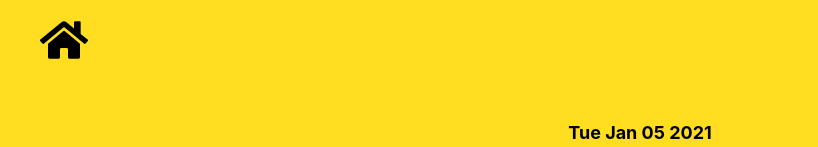
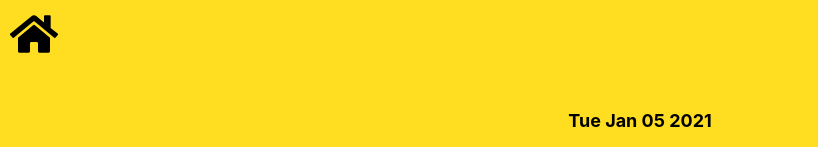
Before and after one commit to yenyin262/Jot-it, a React (Create React App) app: page / in a window 1280 px wide. Shown: the top 147 px of the page, without its empty margins (0-818 px from the left). Built offline with nearby package versions, Linux system fonts and the light colour scheme.

Commit message:
update styling for nav

```diff
--- a/src/App.js
+++ b/src/App.js
@@ -39,15 +39,15 @@ export default function App() {
 
   return (
     <Router>
-      <div className="homeContainer">
-        <nav>
-          <ul>
-            <Link to="/">
-              <FaHome size="3em" color="black" />
-            </Link>
-          </ul>
-        </nav>
-      </div>
+      {/* <div className="homeContainer"> */}
+      <nav style={{ margin: "10px" }}>
+        <div>
+          <Link to="/">
+            <FaHome size="3em" color="black" />
+          </Link>
+        </div>
+      </nav>
+      {/* </div> */}
       <Switch>
         <Route path="/list/:id">
           <List lists={lists} setLists={handleSetLists} />
```
